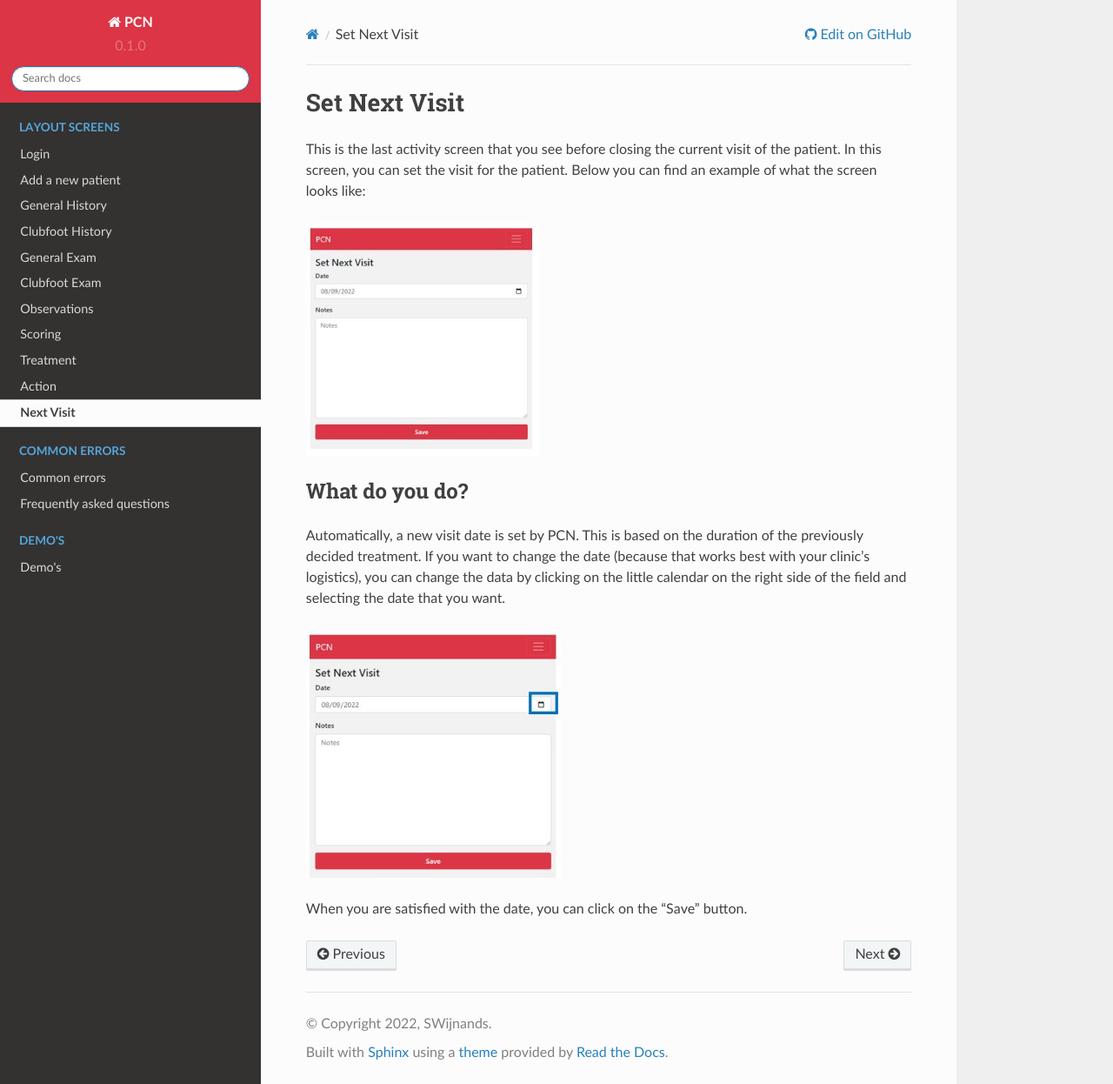
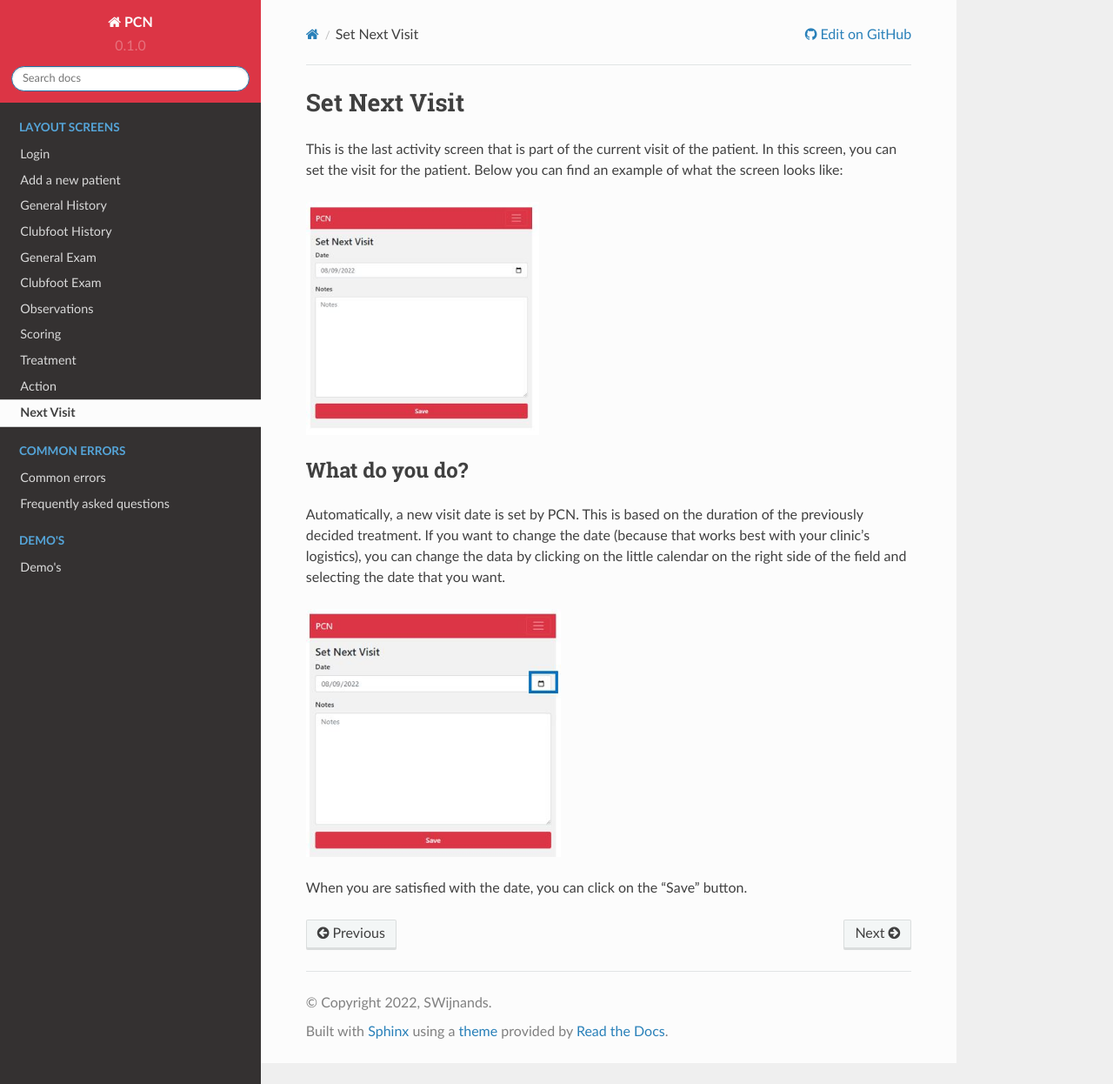
Before and after one commit to SWijnands01/PCN, a Sphinx documentation site: the page built from docs/source/AddNewVisit.rst, in a window 1280 px wide and 1246 px high. Shown: the whole window at 87% size. Built offline with Sphinx 7.4.7 and the Read the Docs theme 2.0.0, drawn with Linux system fonts in a browser that asks for light colours.

Commit message:
Update AddNewVisit.rst

```diff
--- a/docs/source/AddNewVisit.rst
+++ b/docs/source/AddNewVisit.rst
@@ -2,7 +2,7 @@
 Set Next Visit
 #######
 
-This is the last activity screen that you see before closing the current visit of the patient. In this screen, you can set the visit for the patient. Below you can find an example of what the screen looks like:
+This is the last activity screen that is part of the current visit of the patient. In this screen, you can set the visit for the patient. Below you can find an example of what the screen looks like:
 
 
 .. image:: images/AddNewVisit.JPG
```
